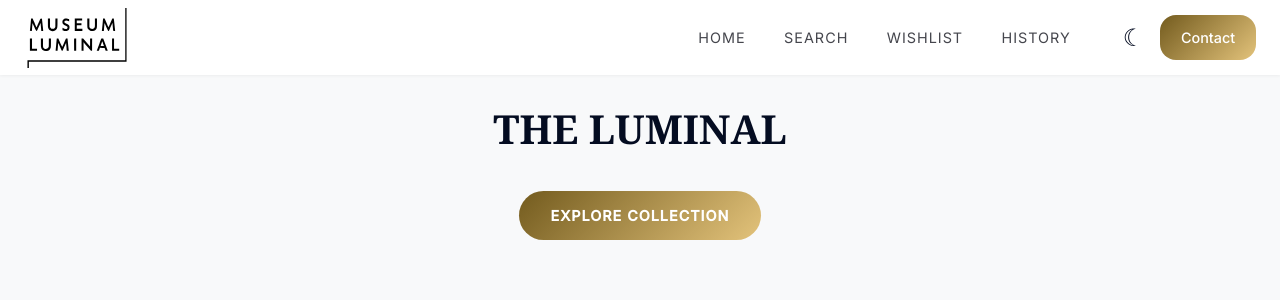
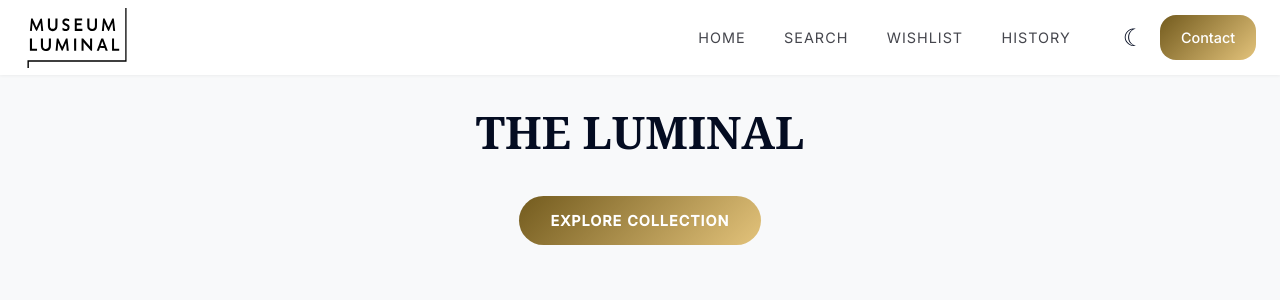
Before and after one commit to EnzoSapienza/web-app-mobile, a React (Vite) app: page /#/ in a window 1280 px wide. Shown: the top 300 px of the page. Built offline with nearby package versions, Linux system fonts and the light colour scheme; no server answers.

Commit message:
agrego nuevo font size para detalle y ajusto detalles del responsive en el index

```diff
--- a/src/App.css
+++ b/src/App.css
@@ -29,6 +29,13 @@
   margin-top: 0.5rem;
 }
 
+.page-title-detail {
+	text-align: center;
+	font-size: var(--detail-title-size);
+	color: var(--primary);
+	margin: 1rem 0;
+	line-height: 1.1;
+}
 .section-title {
   text-align: left;
   text-transform: uppercase;
--- a/src/index.css
+++ b/src/index.css
@@ -25,8 +25,10 @@
   --navbar-h: 70px;
   --nav-font-size: 0.7rem;
   --cols: 1;
-  --page-title-size: 1.8rem;
+  --page-title-size: 2.5rem;
   --page-subtitle-size: 0.9rem;
+  --detail-title-size: 1.8rem;
+  --body-font-size: 1rem;
 }
 
 [data-theme="dark"] {
@@ -96,8 +98,9 @@ a {
     --cols: 2;
     --header-h: 65px;
     --nav-font-size: 0.75rem;
-    --page-title-size: 2rem;
+    --page-title-size: 2.6rem;
     --page-subtitle-size: 0.95rem;
+    --detail-title-size: 1.9rem;
   }
 }
 
@@ -107,9 +110,10 @@ a {
     --header-h: 70px;
     --navbar-h: 75px;
     --nav-font-size: 0.8rem;
-    --page-title-size: 2.2rem;
+    --page-title-size: 2.7rem;
     --page-subtitle-size: 1rem;
     --body-font-size: 1rem;
+    --detail-title-size: 2rem;
   }
 }
 
@@ -118,8 +122,9 @@ a {
     --cols: 3;
     --header-h: 75px;
     --nav-font-size: 0.9rem;
-    --page-title-size: 2.5rem;
+    --page-title-size: 2.8rem;
     --page-subtitle-size: 1.1rem;
     --body-font-size: 1.05rem;
+    --detail-title-size: 2.2rem;
   }
 }
```
